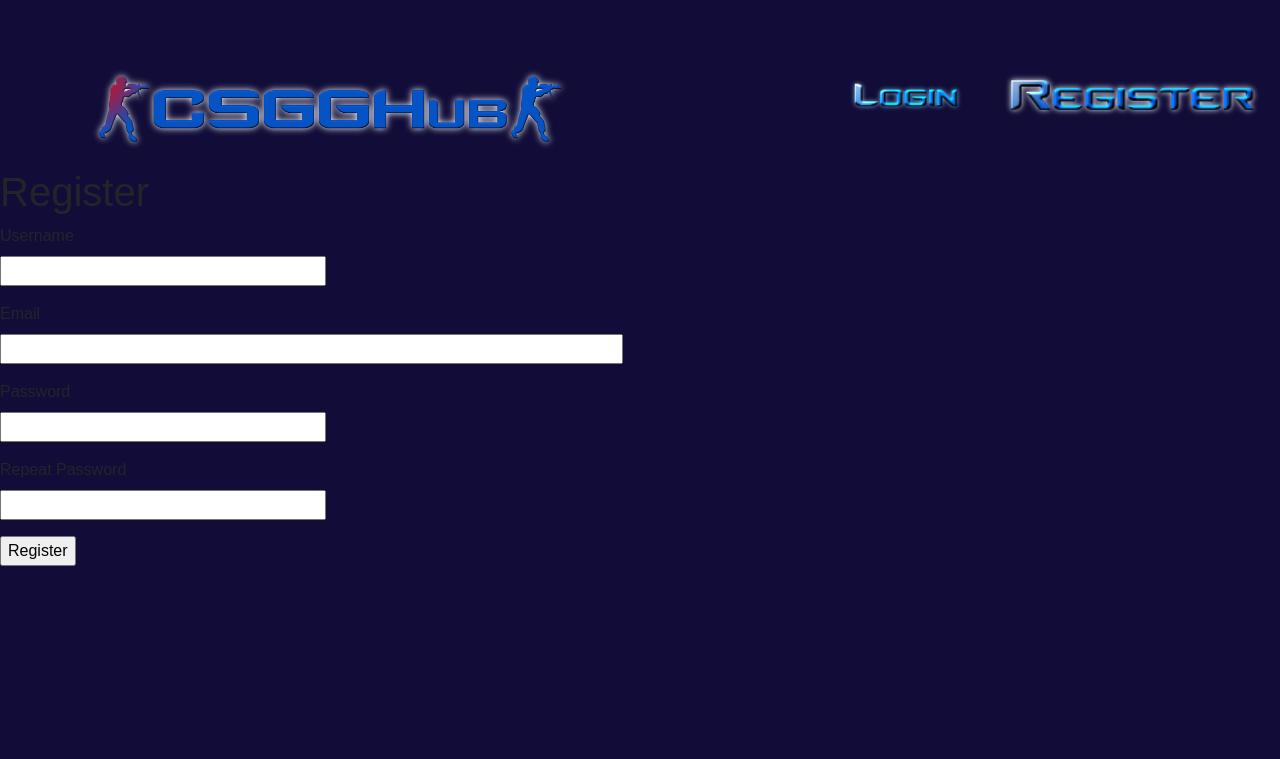
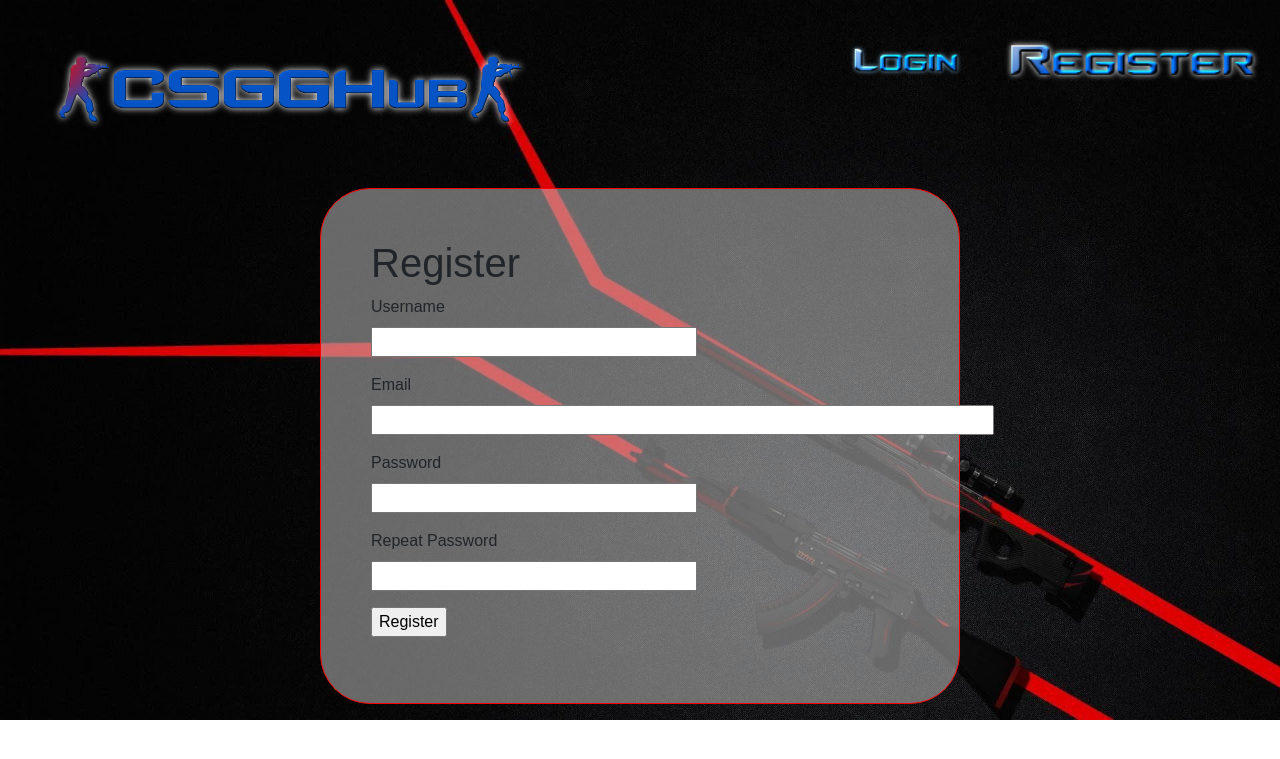
Before and after one commit to LanceBasa/CSGGHubUsersWebChatSystem, a Flask app: page /register in a window 1280 px wide. Shown: the top 759 px of the page. Run offline with Flask 3, Linux system fonts and the light colour scheme.

Commit message:
all front end pages WIP

```diff
--- a/app/static/style.css
+++ b/app/static/style.css
@@ -5,8 +5,8 @@ div.header {
     }
 
 .navigation {
-    margin-top: 50px;
-    margin-left: 70px;
+    margin-top: 30px;
+    margin-left: 30px;
 
 }
 *{
@@ -19,8 +19,21 @@ body{
 .logo{
     width: 50%;
 }
+
+
 .navicons{
     height: 50px;
+}
+
+.navicons:hover{
+  background: image('NavHover2.png');
+  background: url('NavHover.png');
+  background-size:contain;
+  background-repeat: no-repeat;
+  background-position: center;
+  border-radius: 20px;
+  transition: background 1s ease;
+
 }
 
 .welcomeBlurb {
@@ -42,7 +55,7 @@ body{
 
 .pos {
     position: absolute;
-    top: 20px;
+    top: 5px;
     right: 0;
   }
 
@@ -72,3 +85,29 @@ body{
     border-radius: 20px;
     margin: 10px;
   }
+
+
+
+  .chatBox {
+    background-color:rgba(255, 255, 255, 0.5);
+    display:block;
+    text-align: center;
+    width: 40%;
+    margin: 40px auto;
+    height: 600px;
+    border-radius: 80px;
+    padding: 0 40px;
+}
+
+
+.login{
+  width: 50%;
+  margin: auto;
+  display: block;
+  height: auto;
+  padding: 50px;
+  border: solid 1px red;
+  background: rgba(203, 203, 203,0.5);
+  border-radius: 50px;
+  margin-top: 40px;
+}
--- a/app/templates/base.html
+++ b/app/templates/base.html
@@ -31,20 +31,20 @@
                             <a class="col-6"  href="{{ url_for('homePage') }}"><img  src="../static/WelcomeNav.png" alt="Welcome"></span></a>
                         </li> -->
                         <li >
-                            <a class="col-6"  href="{{ url_for('login') }}"><img class="navicons" src="../static/LoginNav.png" alt="Login"></a>
+                            <a class="col-6 "  href="{{ url_for('login') }}"><img class="navicons" src="../static/LoginNav.png" alt="Login"></a>
                         </li>
                         <li>
                             <a class="col-6" href="{{ url_for('register') }}"><img class="navicons" src="../static/RegisterNav.png" alt="Register"></a>
                         </li>
                         {% else %}
-                        <li class="nav-item ">
-                            <a class="nav-link" href="{{ url_for('profile') }}"><img class="navicons" src="../static/ProfileNav.png" alt="My Profile"></span></a>
+                        <li>
+                            <a class="col-6" href="{{ url_for('profile') }}"><img class="navicons" src="../static/ProfileNav.png" alt="My Profile"></span></a>
                         </li>
-                        <li class="nav-item ">
-                            <a class="nav-link" href="{{ url_for('chat') }}"><img class="navicons" src="../static/ChatNav.png" alt="Chat"></a>
+                        <li>
+                            <a class="col-6" href="{{ url_for('chat') }}"><img class="navicons" src="../static/ChatNav.png" alt="Chat"></a>
                         </li>
-                        <li class="nav-item ">
-                            <a class="nav-link" href="{{ url_for('logout') }}"><img class="navicons" src="../static/LogoutNav.png" alt="Logout"></a>
+                        <li>
+                            <a class="col-6" href="{{ url_for('logout') }}"><img class="navicons" src="../static/LogoutNav.png" alt="Logout"></a>
                         </li>
                         {% endif %}
 
--- a/app/templates/register.html
+++ b/app/templates/register.html
@@ -1,6 +1,17 @@
 {% extends "base.html" %}
 
+{% block styling %}
+<style>
+    body{
+        background: url('/static/RegisterBg.jpg');
+        background-size: cover;
+        background-repeat: no-repeat;
+    }
+</style>
+{% endblock %}
+
 {% block content %}
+<div class="login">
     <h1>Register</h1>
     <form action="" method="post">
         {{ form.hidden_tag() }}
@@ -34,4 +45,6 @@
         </p>
         <p>{{ form.submit() }}</p>
     </form>
+</div>
+
 {% endblock %}
```
Also changed, not shown: app/templates/chat.html (+49 -1 lines), app/templates/login.html (+13 -0 lines), app/static/LoginBg.jpg (added), app/static/LoginHover.png (added), app/static/NavHover.png (added), app/static/NavHover2.jpg (added), app/static/RegisterBg.jpg (added).
